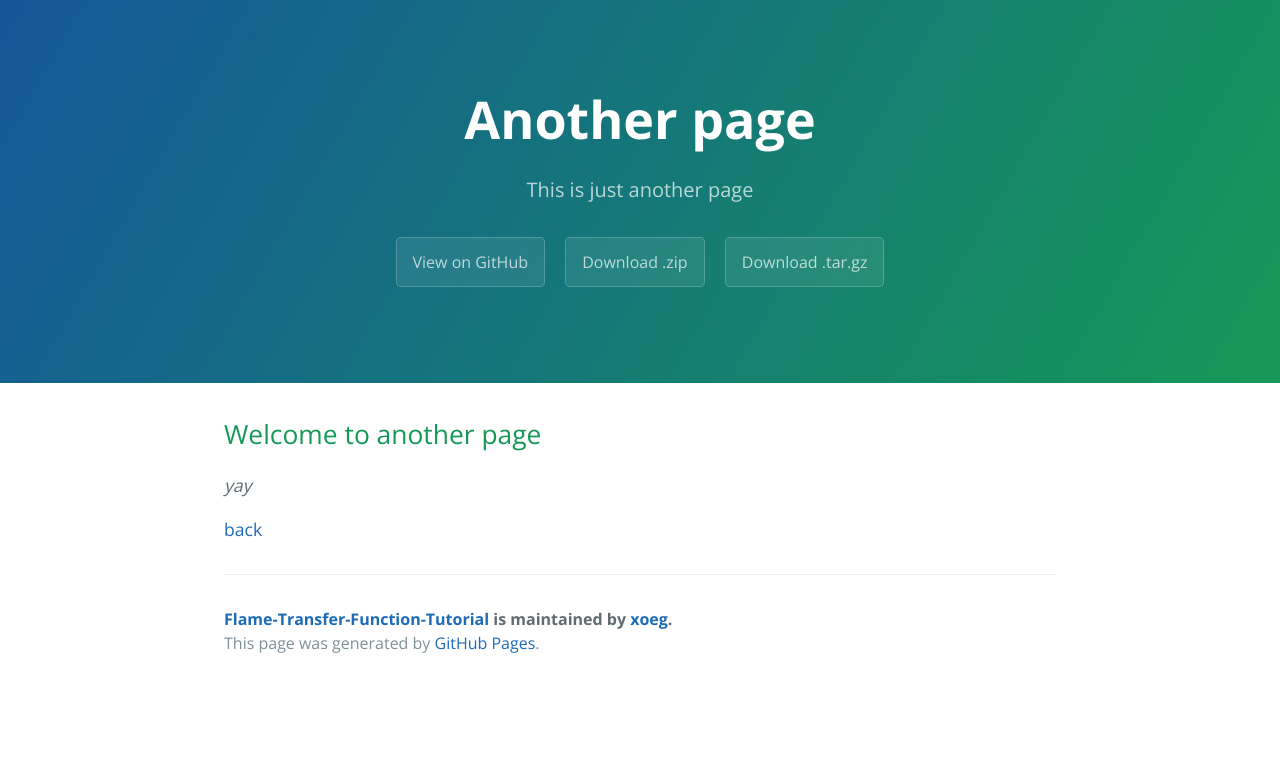
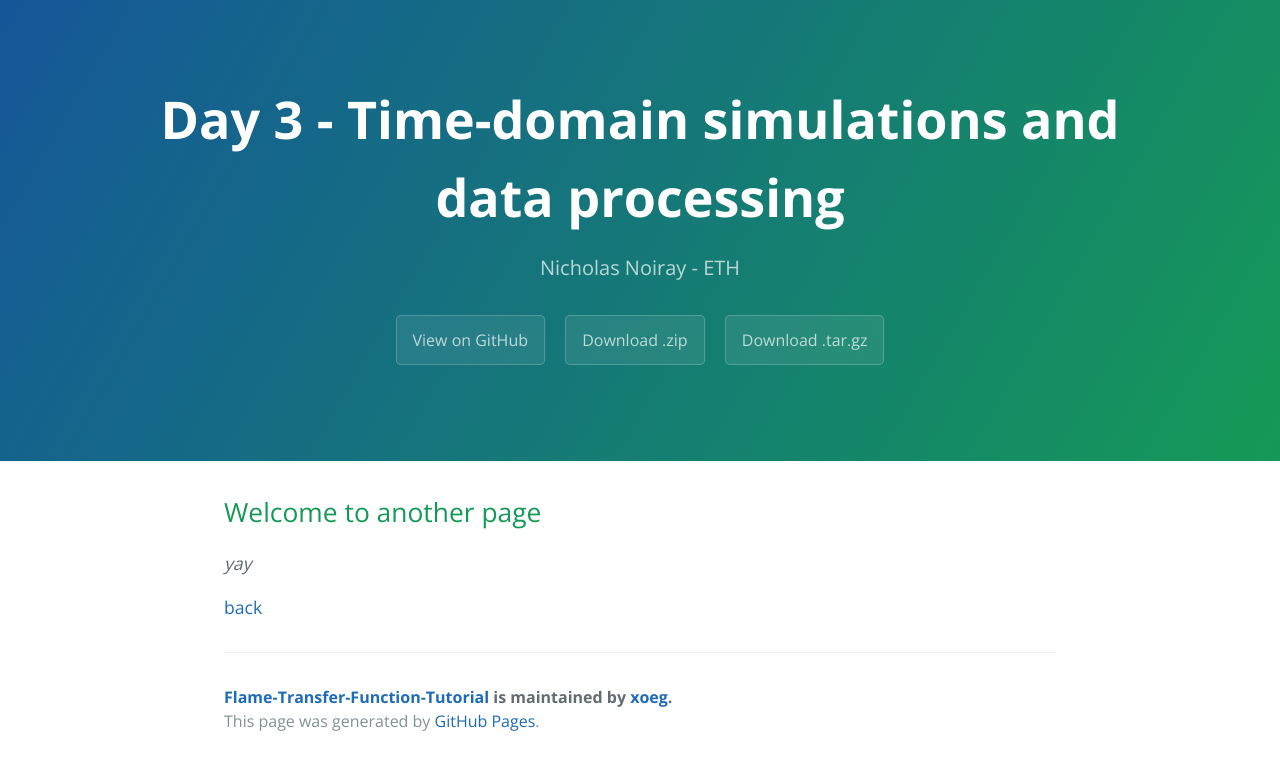
Before and after one commit to xoeg/Flame-Transfer-Function-Tutorial, a Jekyll site: the page built from day3.md, in a window 1280 px wide. Shown: the top 770 px of the page. Built offline with Jekyll 4.4.1, drawn with Linux system fonts in a browser that asks for light colours.

```diff
--- a/day3.md
+++ b/day3.md
@@ -1,7 +1,7 @@
 ---
 layout: default
-title: Another page
-description: This is just another page
+title:  Day 3 - Time-domain simulations and data processing
+description: Nicholas Noiray - ETH
 ---
 
 ## Welcome to another page
```
Also changed, not shown: day1.md (+1 -1 lines), day2.md (+2 -2 lines), day4.md (+2 -2 lines), index.md (+1 -17 lines).
